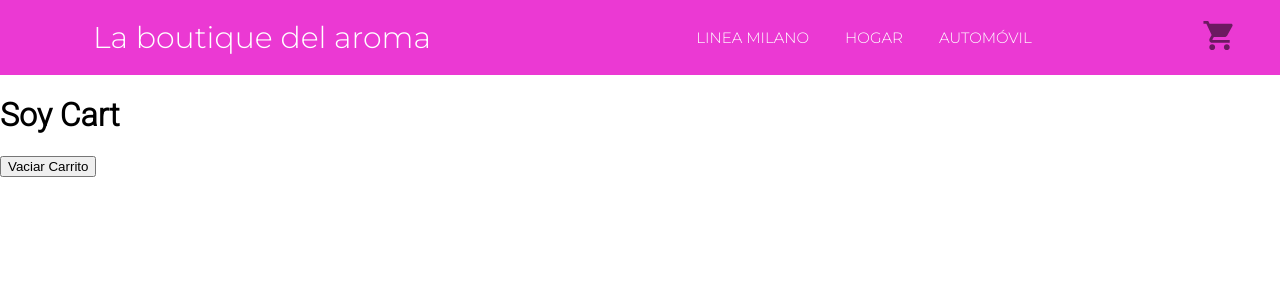
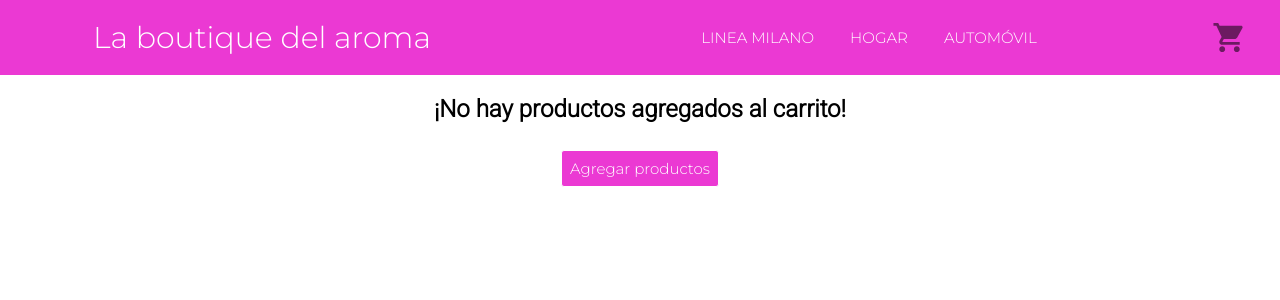
Before and after one commit to nfzarate/tienda_lbda, a React (Create React App) app: page /cart in a window 1280 px wide. Shown: the top 300 px of the page. Built offline with nearby package versions, Linux system fonts and the light colour scheme.

Commit message:
Desafio clase 11

```diff
--- a/src/components/Cart.js
+++ b/src/components/Cart.js
@@ -1,15 +1,72 @@
 
 import {contexto} from '../context/CartContext'
-import React, {useState,useContext} from 'react'
+import React, {useEffect,useContext,useState} from 'react'
+import '../css/cart.css'
+import {Link } from "react-router-dom";
+import DeleteOutlineIcon from '@mui/icons-material/DeleteOutline';
 
 export const Cart = () => {
 
-  const {clearCart,cart} = useContext(contexto);
+  const {clearCart,cart,deleteItem,total,calcularTotal} = useContext(contexto);
+
+
+  useEffect(()=>{
+    calcularTotal()
+  },[cart])
+
 
   return (
-    <>
-    <h1>Soy Cart</h1>
-    <button onClick={clearCart}>Vaciar Carrito</button>
-    </>
-  )
+  <>
+    {
+      cart.length
+
+      ?
+
+      (
+      <>
+
+      {cart.map((product)=>(
+      <>
+      <div key={product.idProducto}>
+      <h4 className="productTitle">{product.title}</h4>
+      <div className="divProducto">
+        <img src={product.pictureUrl}></img>
+        <div>
+
+          <h4>Cantidad: {product.qty}</h4>
+          <h4>Precio: ${product.price}</h4>
+          <h4>Subotal: ${product.qty*product.price}</h4>
+        </div>
+        <button className="delete-btn" onClick={()=>{deleteItem(product.idProducto)}}><DeleteOutlineIcon fontSize="medium"/></button>
+      </div>
+      </div>
+      </>
+      ))}
+
+      <div className="pieCarrito">
+         <button onClick={clearCart} className="vaciar-btn">Vaciar Carrito</button>
+         <h4>Total: ${total} </h4>
+      </div>
+
+      </>
+
+      )
+
+      :
+
+      (
+        <>
+        <div className="divCarritoVacio">
+          <h2>¡No hay productos agregados al carrito!</h2>
+          <Link to="/"><button className="btn-agregar">Agregar productos</button></Link>
+        </div>
+        </>
+
+      )
+
+    }
+  </>
+
+)
+
 }
--- a/src/components/CartWidget.js
+++ b/src/components/CartWidget.js
@@ -1,9 +1,22 @@
 import ShoppingCartIcon from '@mui/icons-material/ShoppingCart';
+import Badge from '@mui/material/Badge';
+import {contexto} from '../context/CartContext';
+import React, {useContext,useEffect} from 'react';
+
 
 const CartWidget = () => {
+
+    const {cartItems,getCantidadItems,cart} = useContext(contexto)
+
+    useEffect(()=>{
+        getCantidadItems()
+    },[cart])
+
     return (
-    <ShoppingCartIcon className="btn-cart" fontSize="large" color="action"/>
-    )
+
+        <Badge className="badge" badgeContent={cartItems} color="secondary" fontSize="large">
+          <ShoppingCartIcon className='btn-cart' color="action" fontSize="large"/>
+        </Badge>
+    );
 }
-
 export default CartWidget;
--- a/src/components/ItemCount.js
+++ b/src/components/ItemCount.js
@@ -18,6 +18,7 @@ const ItemCount = ({ stock, initial, onAdd }) => {
 
     const agregarAlCarrito = () => {
         if(contador<=stock){onAdd(contador)}
+
     }
 
 
--- a/src/components/ItemDetail.js
+++ b/src/components/ItemDetail.js
@@ -9,7 +9,7 @@ const ItemDetail = ({producto}) => {
   const {addItem} = useContext(contexto);
 
   const [finalizado,setFinalizado] = useState (false);
-  //const [count,setCount] = useState (0)
+
 
   const onAdd = (contador) =>{
 
--- a/src/components/NavBar.js
+++ b/src/components/NavBar.js
@@ -1,6 +1,6 @@
 import "../css/NavBar.css";
 import ShoppingCartIcon from './CartWidget';
-import { NavLink,Link } from "react-router-dom";
+import {Link } from "react-router-dom";
 
 const NavBar = () => {
   return (
--- a/src/context/CartContext.js
+++ b/src/context/CartContext.js
@@ -9,6 +9,11 @@ const { Provider } = contexto;
 const CustomProvider = ({children}) =>{
 
     const [cart, setCart] = useState([])
+
+    const[total,setTotal] = useState(0);
+
+    const[cartItems,setCartItems] = useState(0);
+
 
     const addItem = (product, qty)=>{
         const newProduct = {
@@ -26,8 +31,8 @@ const CustomProvider = ({children}) =>{
     }
 
     const deleteItem  = (id)=>{
-        const cartFiltered = [cart.filter(x=>x.idProducto !== id)]
-        setCart([...cart,cartFiltered])
+        let cartFiltered = cart.filter(x=>x.idProducto !== id)
+        setCart(cartFiltered)
     }
 
     const isInCart = (id) =>{
@@ -35,17 +40,34 @@ const CustomProvider = ({children}) =>{
        return true
     }
 
-    const getcantidadItems = (e) => {
-       console.log(e.length);
+    const getCantidadItems = () => {
+        let cantidadItems=0
+        cart.forEach((e)=> {cantidadItems += e.qty
+        })
+        setCartItems(cantidadItems)
     }
+
+
+
+    const calcularTotal = ()=>{
+            let acumulador= 0
+            cart.forEach((x)=>{
+              acumulador += x.price * x.qty;
+            })
+            setTotal(acumulador)
+         }
+
 
     const clearCart = ()=> {
         setCart([])
+        setTotal(0)
+        setCartItems(0);
     }
 
 
+
 return (
-<Provider value={{cart,addItem,deleteItem,getcantidadItems,clearCart,isInCart}}>
+<Provider value={{cart,total,cartItems,addItem,deleteItem,getCantidadItems,clearCart,isInCart,calcularTotal}}>
     {children}
 </Provider>
 );
--- a/src/css/NavBar.css
+++ b/src/css/NavBar.css
@@ -45,10 +45,11 @@ a{
     font-family: 'Montserrat', sans-serif;
 }
 
-.btn-cart{
-    margin-right: 30px;
-}
 
 .btn-cart:hover{
     cursor:pointer
 }
+
+.badge{
+    margin-right: 20px;
+    }
--- /dev/null
+++ b/src/css/cart.css
@@ -0,0 +1,68 @@
+.divProducto {
+ display: flex;
+ align-items: center;
+ align-content: center;
+}
+
+.divProducto img {
+    height:200px;
+}
+
+.delete-btn{
+    border-radius: 2px;
+    background-color: rgb(235, 57, 211);
+    border: solid rgb(235, 57, 211);
+    color: #ffffff;
+    padding: 1px 2px;
+    margin-left: 25px;
+}
+.delete-btn:hover{
+    cursor: pointer;
+    background-color: rgb(46, 44, 44);
+    border: solid rgb(46, 44, 44);
+
+}
+
+.vaciar-btn,.btn-agregar{
+    padding: 8px;
+    font-family: "Montserrat", sans-serif;
+    border-radius: 3px;
+    border: solid 1px;
+    background-color: rgb(235, 57, 211);
+    color: #ffff;
+    font-size: 15px;
+}
+
+.vaciar-btn{
+    margin: 10px 25px;
+}
+.vaciar-btn:hover,.btn-agregar:hover{
+cursor: pointer;
+background-color: rgb(46, 44, 44);
+color: #ffff;
+transition: 0.2s;
+}
+
+.divProducto{
+    font-family: "Montserrat", sans-serif;
+    border: solid 1px  rgb(231, 216, 216);
+    margin: 1px 25px;
+}
+
+.productTitle,.pieCarrito h4{
+    margin:4px 25px;
+    background-color: rgb(231, 216, 216);
+    padding-left: 12px;
+    padding-top: 5px;
+    padding-bottom: 5px;
+    font-family: "Montserrat", sans-serif;
+}
+
+
+
+.divCarritoVacio{
+    display: flex;
+    flex-direction: column;
+    align-items: center;
+    align-content:center;
+}
```
